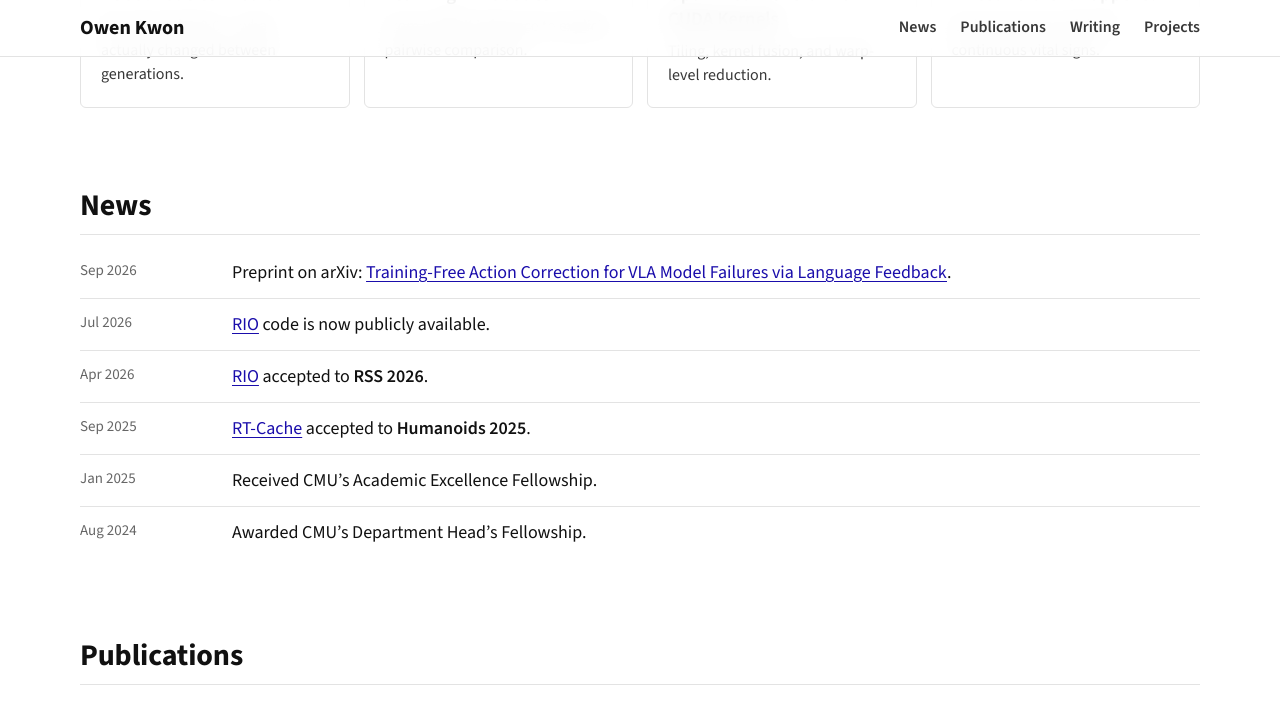
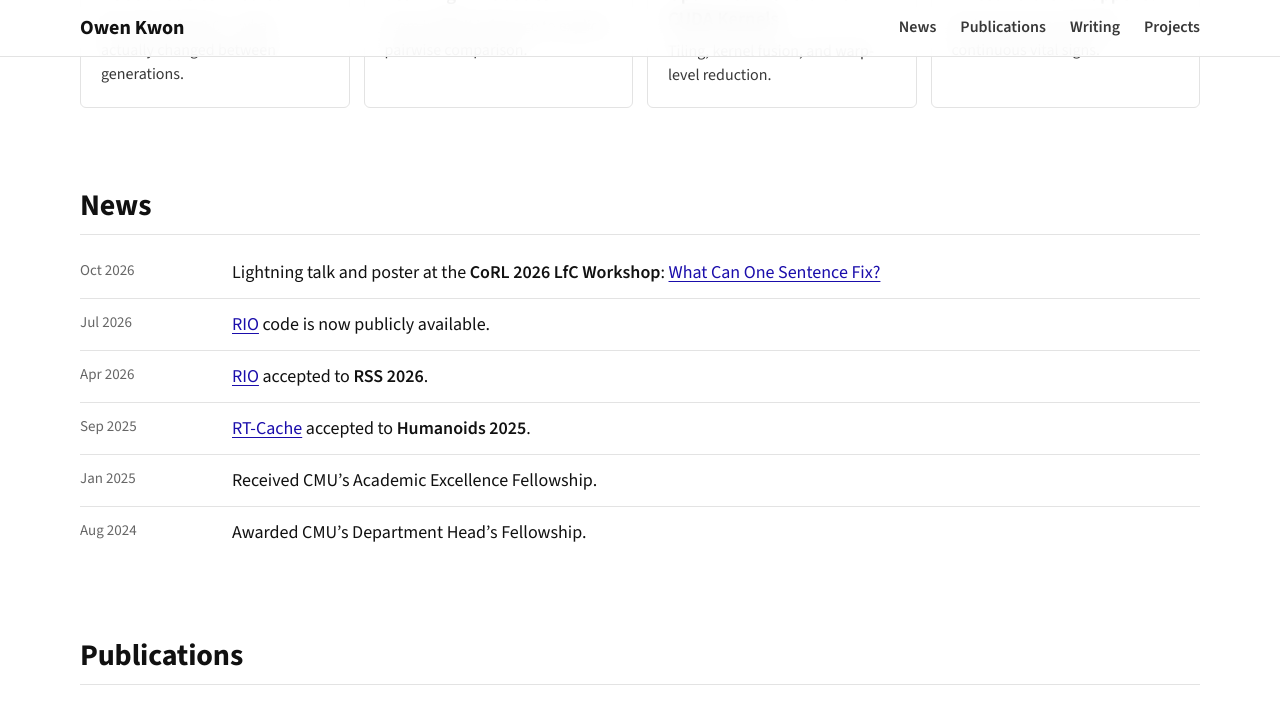
Before and after one commit to owenkgit/owenkgit.github.io, a Jekyll site: the page built from index.md, in a window 1280 px wide and 900 px high, scrolled down 708 px, cut to the strip 0-710 px from the top of the window. Built offline with Jekyll 4.4.1, drawn with Linux system fonts in a browser that asks for light colours.

Commit message:
Replace the arXiv preprint news with the CoRL 2026 LfC lightning talk and poster

```diff
--- a/_data/news.yml
+++ b/_data/news.yml
@@ -1,6 +1,6 @@
 # Any order; sorted newest-first on the page. `text` is Markdown.
-- date: 2026-09-01
-  text: "Preprint on arXiv: [Training-Free Action Correction for VLA Model Failures via Language Feedback](https://arxiv.org/abs/2608.29967)."
+- date: 2026-10-01
+  text: "Lightning talk and poster at the **CoRL 2026 LfC Workshop**: [What Can One Sentence Fix?](https://correctvla.github.io/)"
 - date: 2026-07-01
   text: "[RIO](https://github.com/robot-i-o/rio) code is now publicly available."
 - date: 2026-04-01
```
